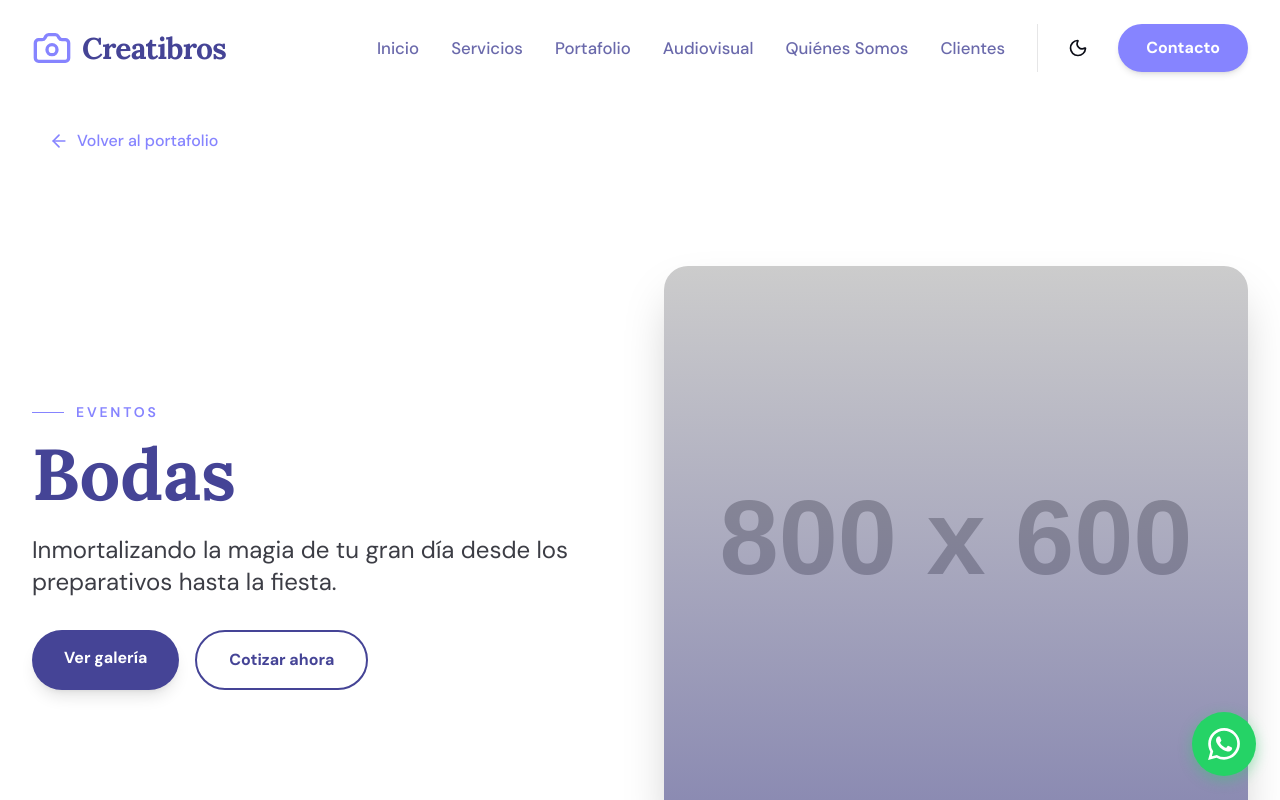
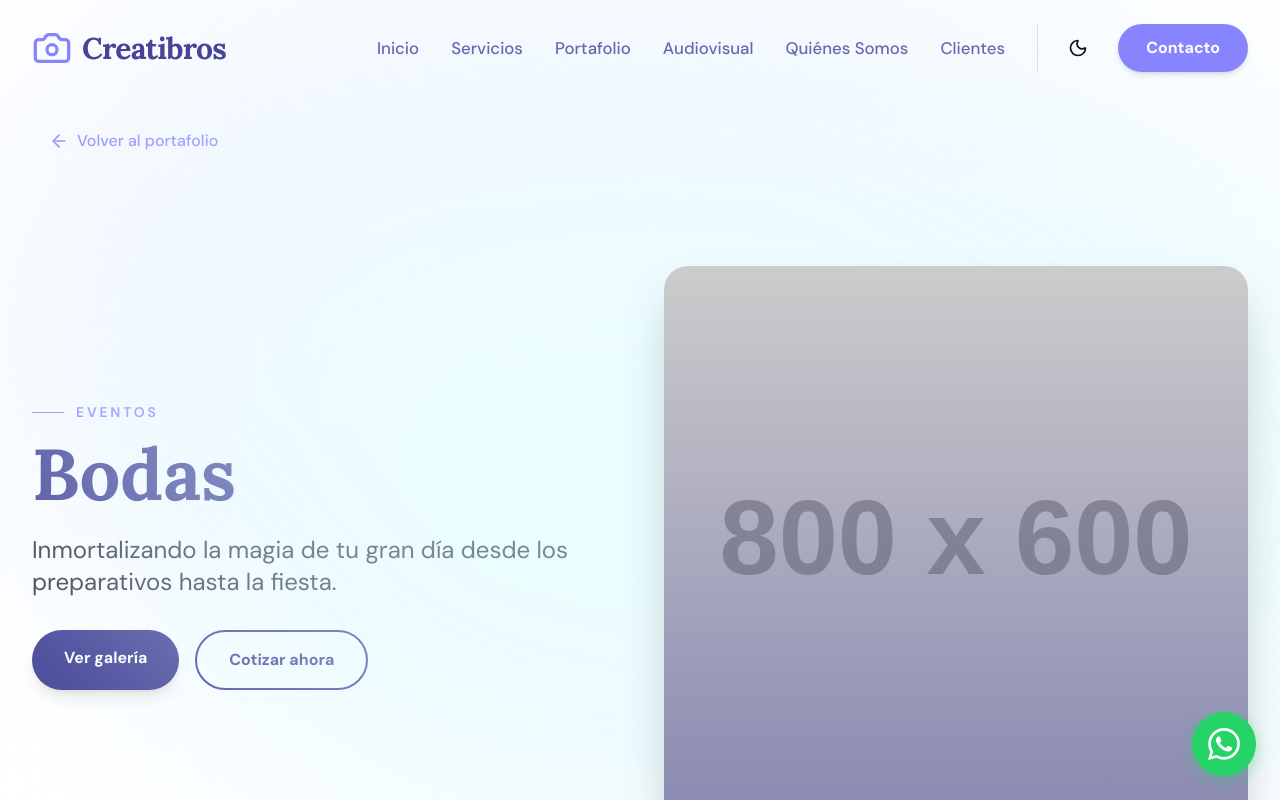
Before and after one commit to juanandresariasutp/landing_CreatiBros, a Next.js app: page /portafolio/bodas in a window 1280 px wide. Shown: the top 800 px of the page. Built offline with nearby package versions, Linux system fonts and the light colour scheme.

Commit message:
feat: inject global aurora background into root layout

```diff
--- a/app/layout.tsx
+++ b/app/layout.tsx
@@ -52,8 +52,25 @@ export default function RootLayout({
   return (
     <html lang="es" className="scroll-smooth" suppressHydrationWarning>
       <body
-        className={`${dmSans.variable} ${arsenicaAlternative.variable} font-sans antialiased text-cb-dark bg-cb-white dark:bg-cb-dark dark:text-cb-white transition-colors duration-300`}
+        className={`${dmSans.variable} ${arsenicaAlternative.variable} font-sans antialiased text-cb-dark bg-cb-white dark:bg-cb-dark dark:text-cb-white transition-colors duration-300 relative overflow-x-hidden min-h-screen flex flex-col`}
       >
+        {/* Global Aurora Background */}
+        <div className="fixed inset-0 z-0 overflow-hidden pointer-events-none">
+          {/* Dark Mode Aurora */}
+          <div className="hidden dark:block absolute -top-[50%] -left-[50%] w-[200%] h-[200%] opacity-[0.15] mix-blend-screen">
+            <div className="absolute top-1/4 left-1/4 w-[40%] h-[40%] bg-cb-blue rounded-full filter blur-[150px] animate-aurora"></div>
+            <div className="absolute top-1/3 right-1/4 w-[35%] h-[45%] bg-[#4f46e5] rounded-full filter blur-[180px] animate-aurora-reverse"></div>
+            <div className="absolute bottom-1/4 left-1/3 w-[45%] h-[40%] bg-[#2563eb] rounded-full filter blur-[200px] animate-aurora"></div>
+          </div>
+
+          {/* Light Mode Aurora */}
+          <div className="dark:hidden absolute -top-[50%] -left-[50%] w-[200%] h-[200%] opacity-[0.4] mix-blend-multiply">
+            <div className="absolute top-1/4 left-1/4 w-[40%] h-[40%] bg-blue-100 rounded-full filter blur-[120px] animate-aurora"></div>
+            <div className="absolute top-1/3 right-1/4 w-[35%] h-[45%] bg-indigo-100 rounded-full filter blur-[140px] animate-aurora-reverse"></div>
+            <div className="absolute bottom-1/4 left-1/3 w-[45%] h-[40%] bg-cyan-100 rounded-full filter blur-[120px] animate-aurora"></div>
+          </div>
+        </div>
+
         <ThemeProvider
           attribute="class"
           defaultTheme="system"
```
